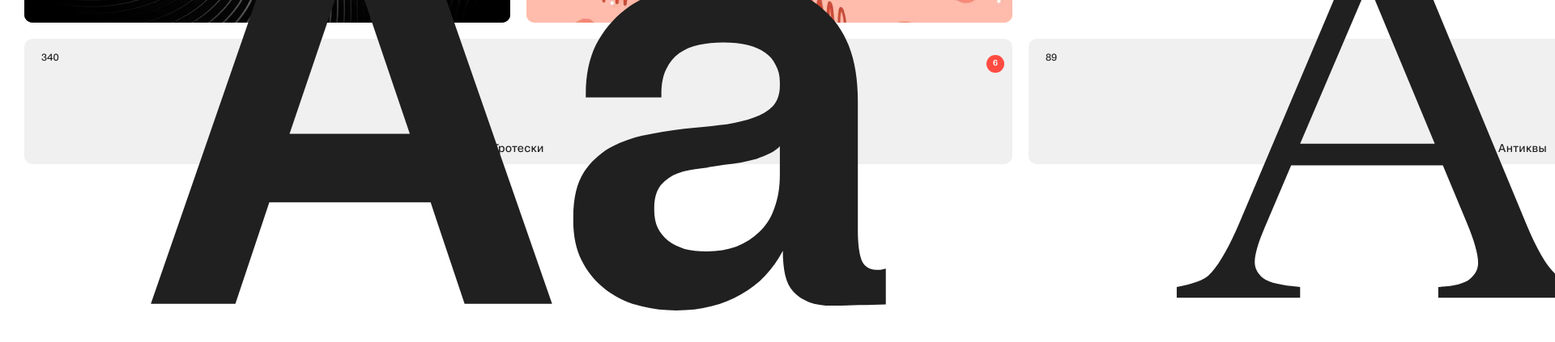
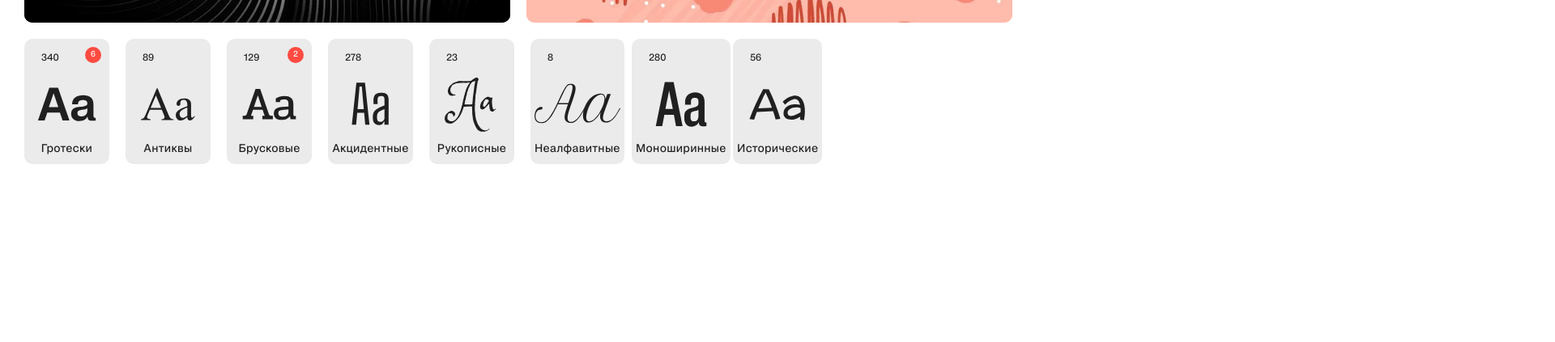
Before and after one commit to TatianaSenatorova/paratype, a website built with Vite: page src/index.html in a window 1280 px wide. Shown: the part 501-924 px from the top of the page at 81% size, 1920 px wide, since content can reach past the window. After the commit the page ends 800 px from the top, so only its background shows below. Built offline with nearby package versions, Linux system fonts and the light colour scheme.

Commit message:
fix: корректирует секцию Каталог

```diff
--- a/src/index.html
+++ b/src/index.html
@@ -218,7 +218,7 @@
                     <p class="promo-card__description">Распродажа</p>
                   </div>
 
-                  <p class="promo-card__badge badge badge--small">45</p>
+                  <span class="promo-card__badge badge badge--small">45</span>
                 </a>
               </div>
               <div class="promo-swiper__slide swiper-slide">
@@ -279,7 +279,7 @@
             <div class="catalog__wrapper swiper-wrapper">
               <div class="catalog__item swiper-slide">
                 <a class="catalog__card catalog-card" href="#">
-                  <p class="catalog-card__count">340</p>
+                  <span class="catalog-card__count">340</span>
                   <div class="catalog-card__image-wrapper">
                     <img
                       src="images/catalog/grotesques.svg"
@@ -288,12 +288,12 @@
                       alt="Пример шрифта из группы гротески." />
                   </div>
                   <h3 class="catalog-card__title">Гротески</h3>
-                  <p class="catalog-card__badge badge badge--small">6</p>
+                  <span class="catalog-card__badge badge badge--small">6</span>
                 </a>
               </div>
               <div class="catalog__item swiper-slide">
                 <a class="catalog__card catalog-card" href="#">
-                  <p class="catalog-card__count">89</p>
+                  <span class="catalog-card__count">89</span>
                   <div class="catalog-card__image-wrapper">
                     <img src="images/catalog/serif.svg" width="82" height="58" alt="Пример шрифта из группы антиквы." />
                   </div>
@@ -302,17 +302,17 @@
               </div>
               <div class="catalog__item swiper-slide">
                 <a class="catalog__catalog-card catalog-card" href="#">
-                  <p class="catalog-card__count">129</p>
+                  <span class="catalog-card__count">129</span>
                   <div class="catalog-card__image-wrapper">
                     <img src="images/catalog/block.svg" width="82" height="58" alt="Пример шрифта из группы брусковые." />
                   </div>
                   <h3 class="catalog-card__title">Брусковые</h3>
-                  <p class="catalog-card__badge badge badge--small">2</p>
+                  <span class="catalog-card__badge badge badge--small">2</span>
                 </a>
               </div>
               <div class="catalog__item swiper-slide">
                 <a class="catalog__catalog-card catalog-card" href="#">
-                  <p class="catalog-card__count">278</p>
+                  <span class="catalog-card__count">278</span>
                   <div class="catalog-card__image-wrapper">
                     <img
                       src="images/catalog/display.svg"
@@ -325,7 +325,7 @@
               </div>
               <div class="catalog__item swiper-slide">
                 <a class="catalog__catalog-card catalog-card" href="#">
-                  <p class="catalog-card__count">23</p>
+                  <span class="catalog-card__count">23</span>
                   <div class="catalog-card__image-wrapper">
                     <img
                       src="images/catalog/handwritten.svg"
@@ -338,7 +338,7 @@
               </div>
               <div class="catalog__item swiper-slide">
                 <a class="catalog__catalog-card catalog-card" href="#">
-                  <p class="catalog-card__count">8</p>
+                  <span class="catalog-card__count">8</span>
                   <div class="catalog-card__image-wrapper">
                     <img
                       src="images/catalog/non-alphabetic.svg"
@@ -351,7 +351,7 @@
               </div>
               <div class="catalog__item swiper-slide">
                 <a class="catalog__catalog-card catalog-card" href="#">
-                  <p class="catalog-card__count">280</p>
+                  <span class="catalog-card__count">280</span>
                   <div class="catalog-card__image-wrapper">
                     <img
                       src="images/catalog/monospaced.svg"
@@ -364,7 +364,7 @@
               </div>
               <div class="catalog__item swiper-slide">
                 <a class="catalog__catalog-card catalog-card" href="#">
-                  <p class="catalog-card__count">56</p>
+                  <span class="catalog-card__count">56</span>
                   <div class="catalog-card__image-wrapper">
                     <img
                       src="images/catalog/historical.svg"
--- a/src/styles/blocks/badge.scss
+++ b/src/styles/blocks/badge.scss
@@ -4,6 +4,7 @@
   display: grid;
   place-items: center;
   border-radius: 50%;
+  padding: 3px;
   background-color: $color-sunset-oranget;
   color: $color-white;
   font-weight: 600;
@@ -11,6 +12,8 @@
   line-height: 1;
 
   &--small {
+    font-weight: 500;
     font-size: 10px;
+    letter-spacing: 0.01em;
   }
 }
--- a/src/styles/blocks/catalog-card.scss
+++ b/src/styles/blocks/catalog-card.scss
@@ -8,9 +8,9 @@
   grid-template-rows: 47px 1fr;
   place-items: center;
   width: 100%;
-  height: 100%;
+  min-height: 100%;
   padding: 20px 5px 7px;
-  background: $color-gray-light;
+  background-color: $color-whisper;
   border-radius: 10px;
   color: inherit;
   text-decoration: none;
@@ -30,7 +30,6 @@
 
   &__count {
     display: none;
-    margin: 0;
   }
 
   &__image-wrapper {
@@ -39,6 +38,7 @@
   }
 
   &__image-wrapper img {
+    display: block;
     width: 100%;
     height: 100%;
     object-fit: contain;
@@ -57,8 +57,8 @@
     position: absolute;
     top: var(--badge-offset);
     right: var(--badge-offset);
-    width: 22px;
-    height: 22px;
+    width: 20px;
+    height: 20px;
   }
 
   @include vp-768 {
--- a/src/styles/blocks/catalog-section.scss
+++ b/src/styles/blocks/catalog-section.scss
@@ -6,8 +6,4 @@
   @include vp-1024 {
     padding-bottom: 30px;
   }
-
-  &__catalog {
-    width: 100%;
-  }
 }
--- a/src/styles/blocks/catalog.scss
+++ b/src/styles/blocks/catalog.scss
@@ -1,23 +1,19 @@
 @use '../global' as *;
 
 .catalog {
-  width: 100%;
+  overflow: hidden;
 
-  &__wrapper {
-    display: flex;
-    gap: 10px;
-  }
-
-  &__item {
-    flex-shrink: 0;
-    width: 86px;
-    min-height: 98px;
+  &__item.swiper-slide {
+    flex: 0 0 auto;
+    width: 105px;
+    min-height: 120px;
+     display: grid;
   }
 
   @include vp-768 {
     &__wrapper {
       display: grid;
-      grid-template-columns: repeat(8, 1fr);
+      grid-template-columns: repeat(auto-fill, minmax(175px, 1fr));
       gap: 20px;
     }
 
```
